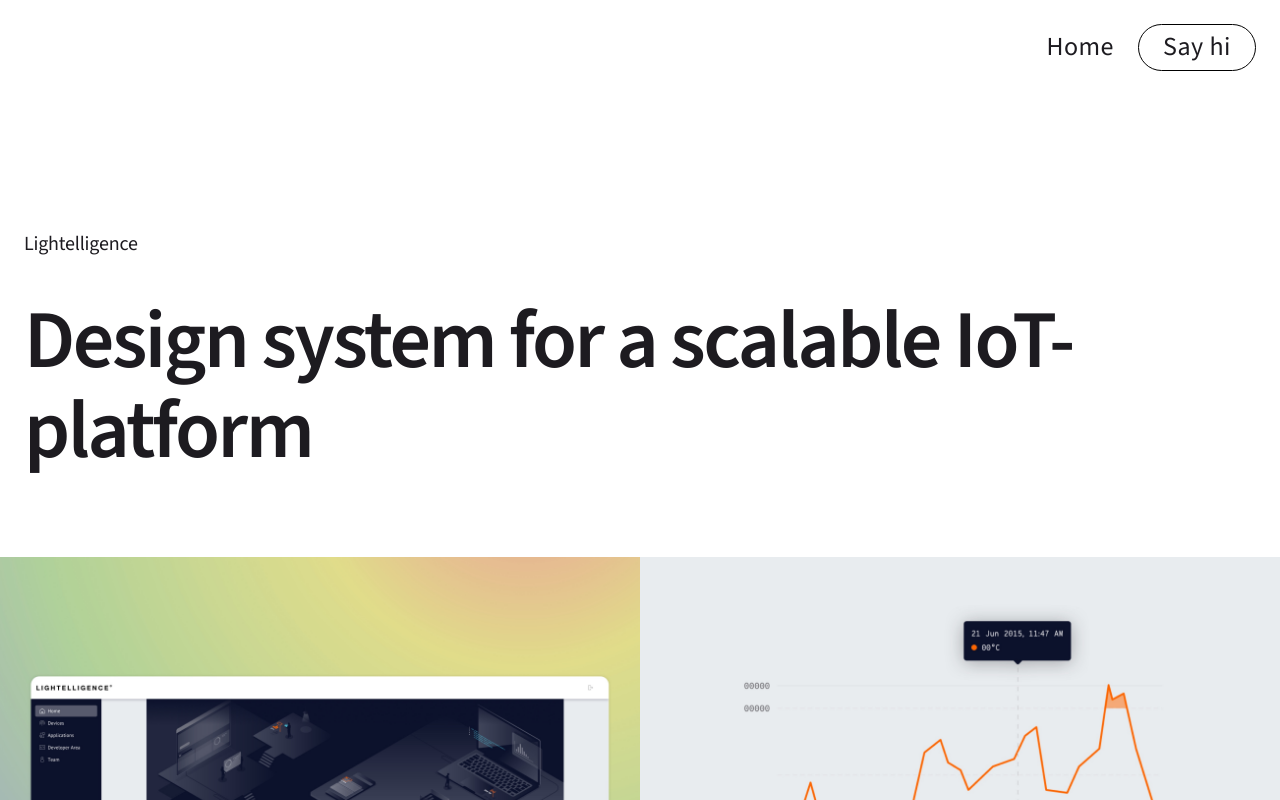
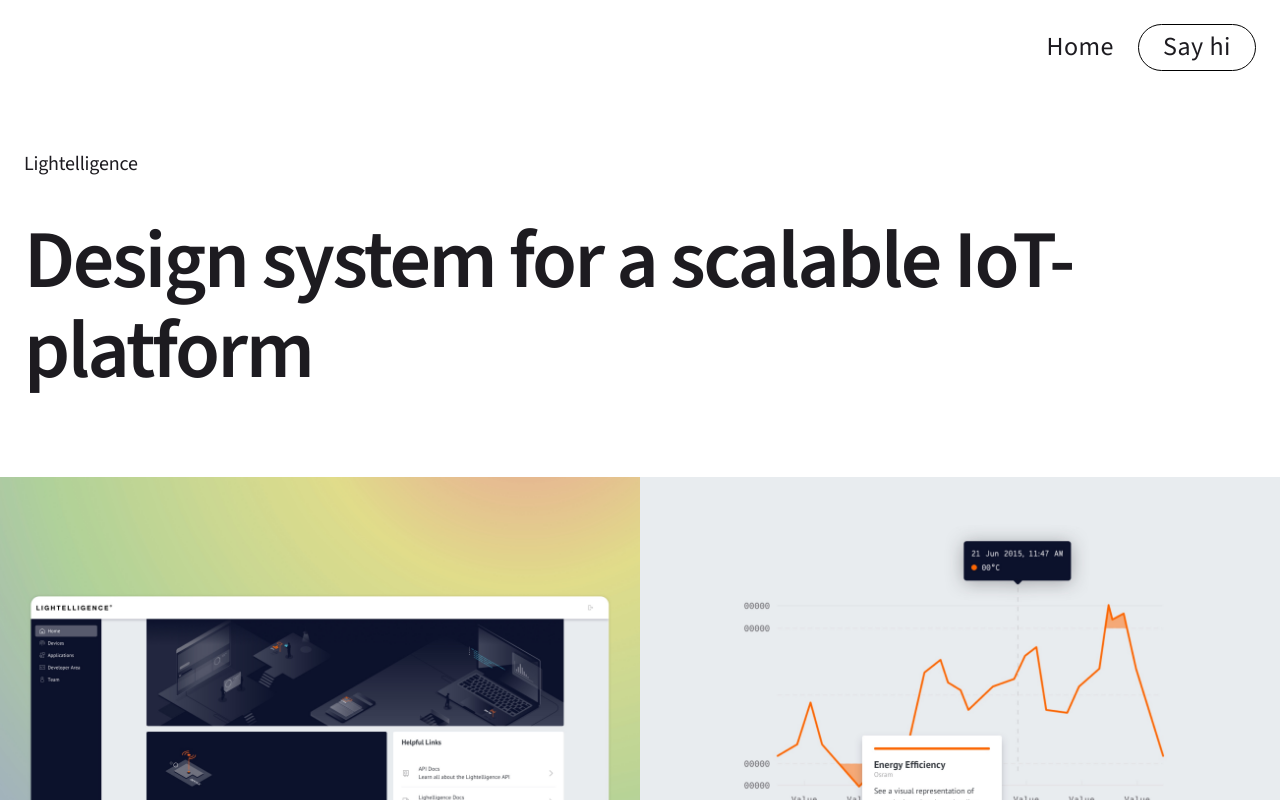
Before and after one commit to dbueker/portfolio-danielbueker, a Nuxt app: page /lightelligence in a window 1280 px wide. Shown: the top 800 px of the page. Built offline with nearby package versions, Linux system fonts and the light colour scheme.

Commit message:
Header top padding

```diff
--- a/components/Header.vue
+++ b/components/Header.vue
@@ -6,7 +6,7 @@
 </script>
 
 <template>
-    <div class="w-full pt-32 lg:pt-40 mb-24 md:mb-28 lg:mb-32">
+    <div class="w-full pt-20 mb-24 md:mb-28 lg:mb-32">
         <div class="w-full px-6 mx-auto space-y-10 lg:max-w-screen-xl mb-20 text-lightmode-on-background dark:text-darkmode-on-background">
           <p class="text-chapter  ">{{ subtitle }}</p>
           <p class="text-title-mobile lg:text-title-desktop">{{ title }}</p>
```
